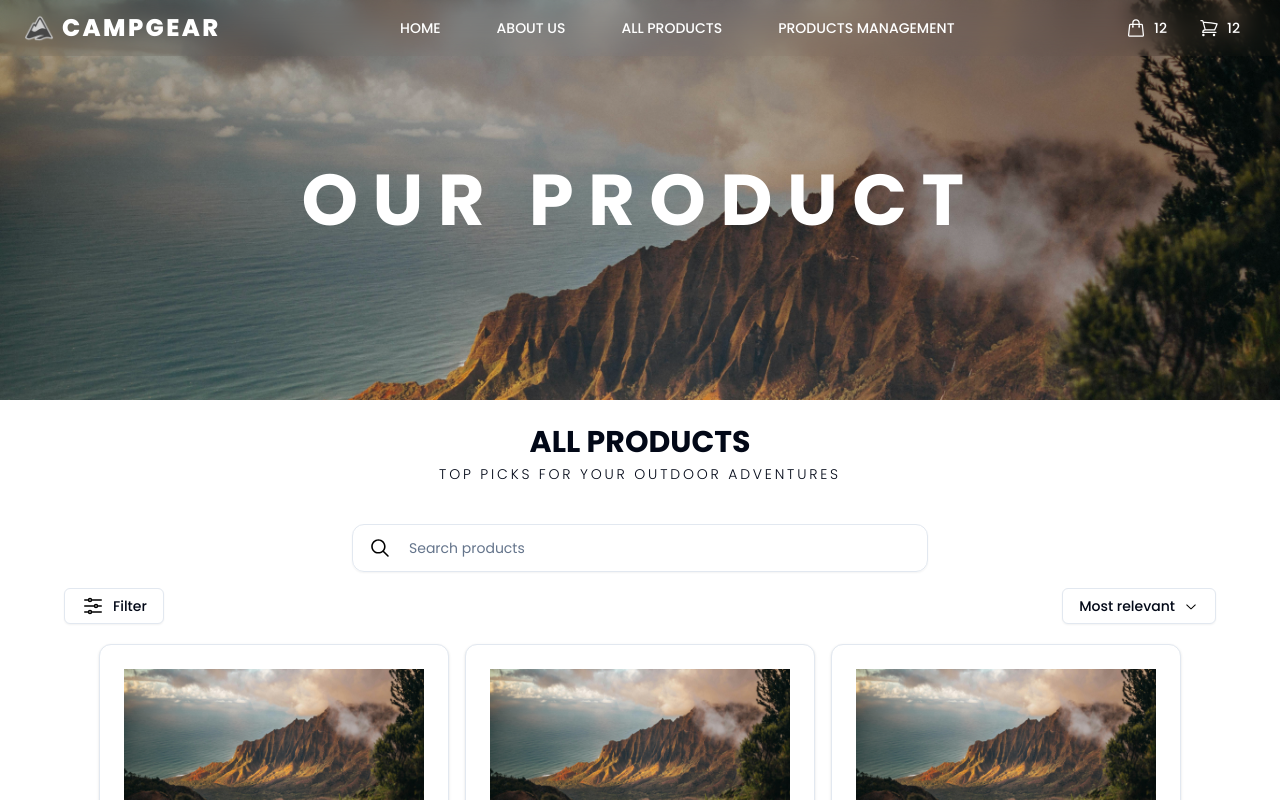
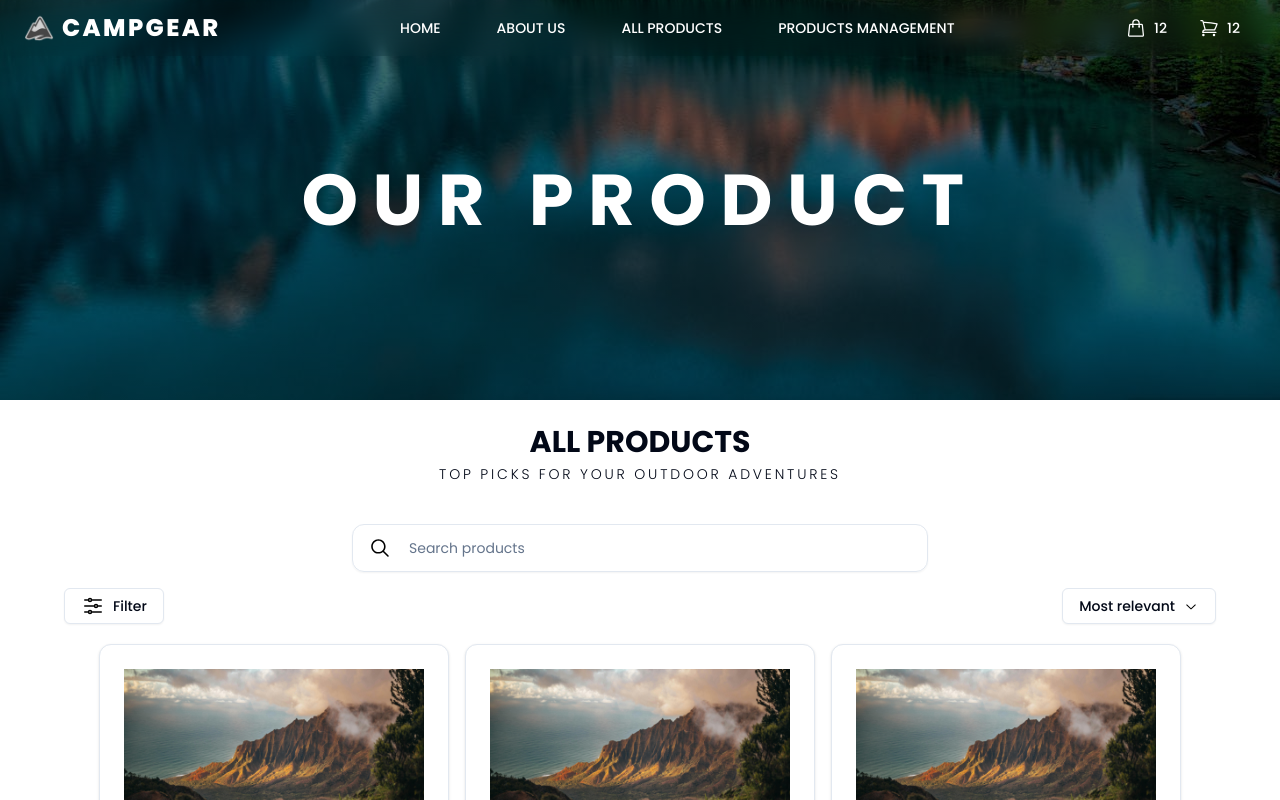
Before and after one commit to ashraf56/Camper-Shop-Frontend, a React (Vite) app: page /products in a window 1280 px wide. Shown: the top 800 px of the page. Built offline with nearby package versions, Linux system fonts and the light colour scheme.

Commit message:
about and product page baner updated

```diff
--- a/src/components/AboutpageCompo/Abouthero.tsx
+++ b/src/components/AboutpageCompo/Abouthero.tsx
@@ -1,8 +1,8 @@
-import imgs from '@/assets/abouthero.jpg'
+import imgs from '@/assets/randombanner2.jpg'
 
 const Abouthero = () => {
     return (
-        <div className='w-full h-[50vh] flex flex-col relative items-center justify-center ' style={{ backgroundImage: `linear-gradient(rgba(0, 0, 0, 0.4),rgba(0, 0, 0, 0.1)),url(${imgs})`, backgroundSize: 'cover', backgroundPosition: 'center', objectFit: 'contain' }}>
+        <div className='w-full h-[50vh] flex flex-col relative items-center justify-center ' style={{ backgroundImage: `linear-gradient(rgba(0, 0, 0, 0.6),rgba(0, 0, 0, 0.6)),url(${imgs})`, backgroundSize: 'cover', backgroundPosition: 'top', objectFit: 'contain' }}>
             <div className=' text-white'>
 
                 <h1 className='font-bold font-CustomFont uppercase text-3xl md:text-7xl text-center tracking-[0.2em]'>About US</h1>
--- a/src/components/ProductsCompo/Productbanner.tsx
+++ b/src/components/ProductsCompo/Productbanner.tsx
@@ -1,9 +1,9 @@
-import imgs from '@/assets/abouthero.jpg'
+import imgs from '@/assets/randombanner2.jpg'
 
 const Productbanner = () => {
     return (
         <div>
-            <div className='w-full h-[50vh] flex flex-col relative items-center justify-center ' style={{ backgroundImage: `linear-gradient(rgba(0, 0, 0, 0.4),rgba(0, 0, 0, 0.1)),url(${imgs})`, backgroundSize: 'cover', backgroundPosition: 'top', objectFit: 'contain' }}>
+            <div className='w-full h-[50vh] flex flex-col relative items-center justify-center ' style={{ backgroundImage: `linear-gradient(rgba(0, 0, 0, 0.6),rgba(0, 0, 0, 0.6)),url(${imgs})`, backgroundSize: 'cover', backgroundPosition: 'bottom ', objectFit: 'contain' }}>
                 <div className=' text-white'>
 
                     <h1 className='font-bold font-CustomFont uppercase text-3xl md:text-7xl text-center tracking-[0.2em]'>Our Product</h1>
```
Also changed, not shown: src/assets/randombanner2.jpg (added).
